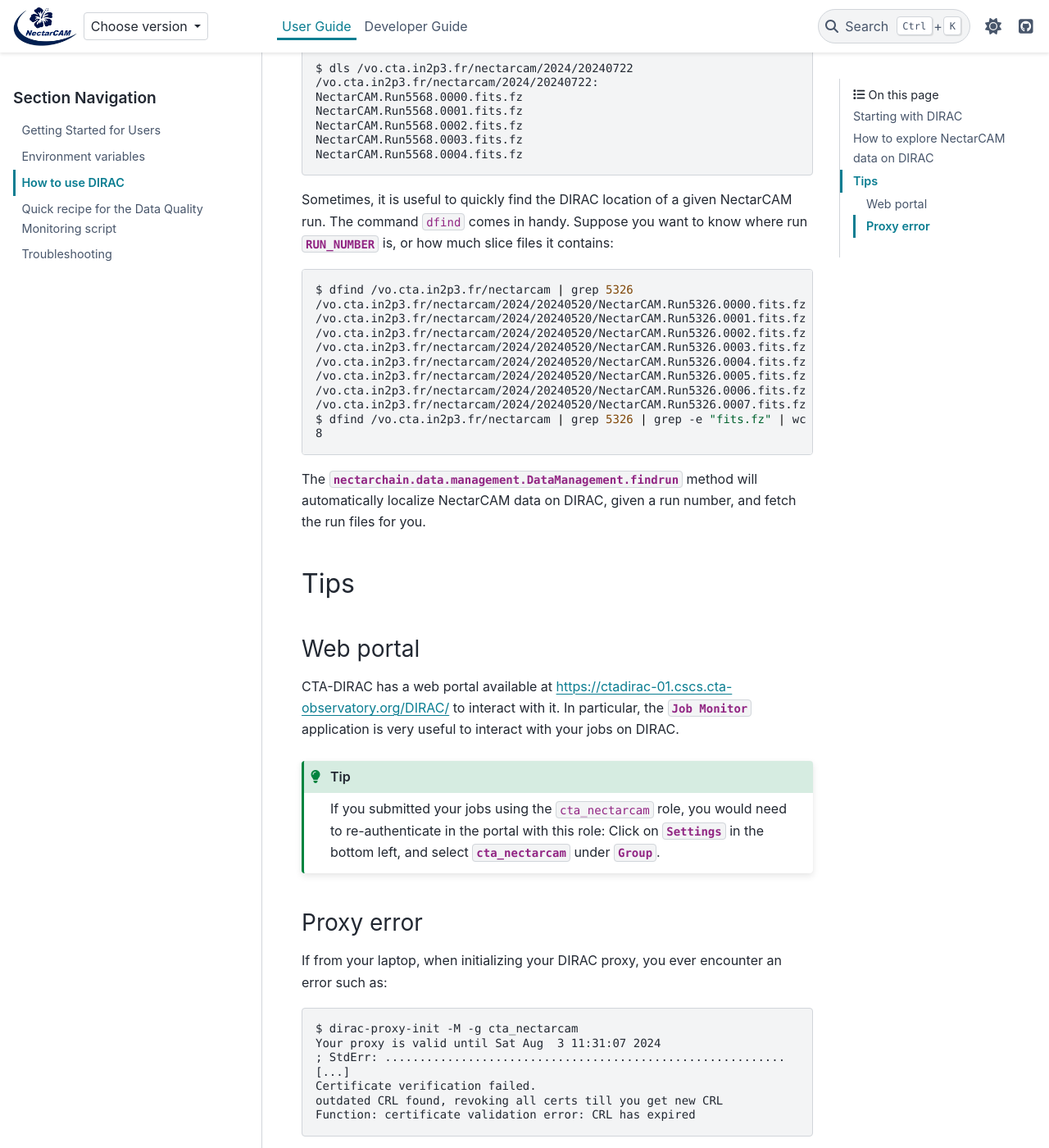
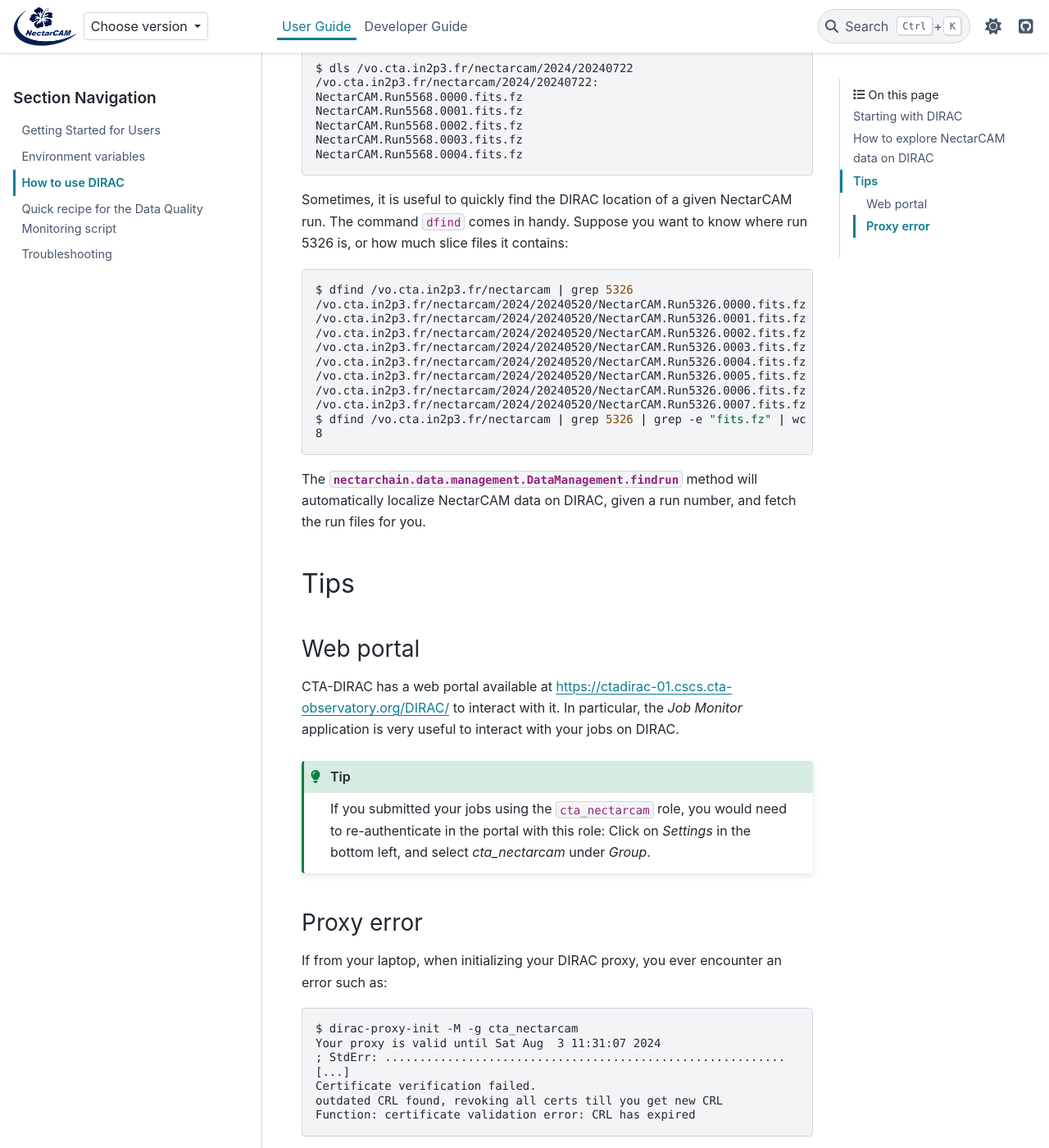
Before and after one commit to cta-observatory/nectarchain, a Sphinx documentation site: the page built from docs/user-guide/howto-dirac.rst, in a window 1280 px wide and 1400 px high, scrolled down 1605 px. Shown: the whole window at 82% size. Built offline with Sphinx 7.4.7 and the PyData theme 0.15.4, drawn with Linux system fonts in a browser that asks for light colours; pages that are not in the unit, such as notebooks, are missing from menus; the version number could not be read and is left out.

Commit message:
Some doc formatting

```diff
--- a/docs/user-guide/howto-dirac.rst
+++ b/docs/user-guide/howto-dirac.rst
@@ -75,7 +75,7 @@ NectarCAM data can then be explored using ``dls``:
    NectarCAM.Run5568.0003.fits.fz
    NectarCAM.Run5568.0004.fits.fz
 
-Sometimes, it is useful to quickly find the DIRAC location of a given NectarCAM run. The command ``dfind`` comes in handy. Suppose you want to know where run `RUN_NUMBER` is, or how much slice files it contains:
+Sometimes, it is useful to quickly find the DIRAC location of a given NectarCAM run. The command ``dfind`` comes in handy. Suppose you want to know where run 5326 is, or how much slice files it contains:
 
 .. code-block:: console
 
@@ -102,11 +102,11 @@ Tips
 Web portal
 ^^^^^^^^^^
 
-CTA-DIRAC has a web portal available at https://ctadirac-01.cscs.cta-observatory.org/DIRAC/ to interact with it. In particular, the `Job Monitor` application is very useful to interact with your jobs on DIRAC.
+CTA-DIRAC has a web portal available at https://ctadirac-01.cscs.cta-observatory.org/DIRAC/ to interact with it. In particular, the *Job Monitor* application is very useful to interact with your jobs on DIRAC.
 
 .. tip::
 
-    If you submitted your jobs using the ``cta_nectarcam`` role, you would need to re-authenticate in the portal with this role: Click on `Settings` in the bottom left, and select `cta_nectarcam` under `Group`.
+    If you submitted your jobs using the ``cta_nectarcam`` role, you would need to re-authenticate in the portal with this role: Click on *Settings* in the bottom left, and select *cta_nectarcam* under *Group*.
 
 Proxy error
 ^^^^^^^^^^^
```
